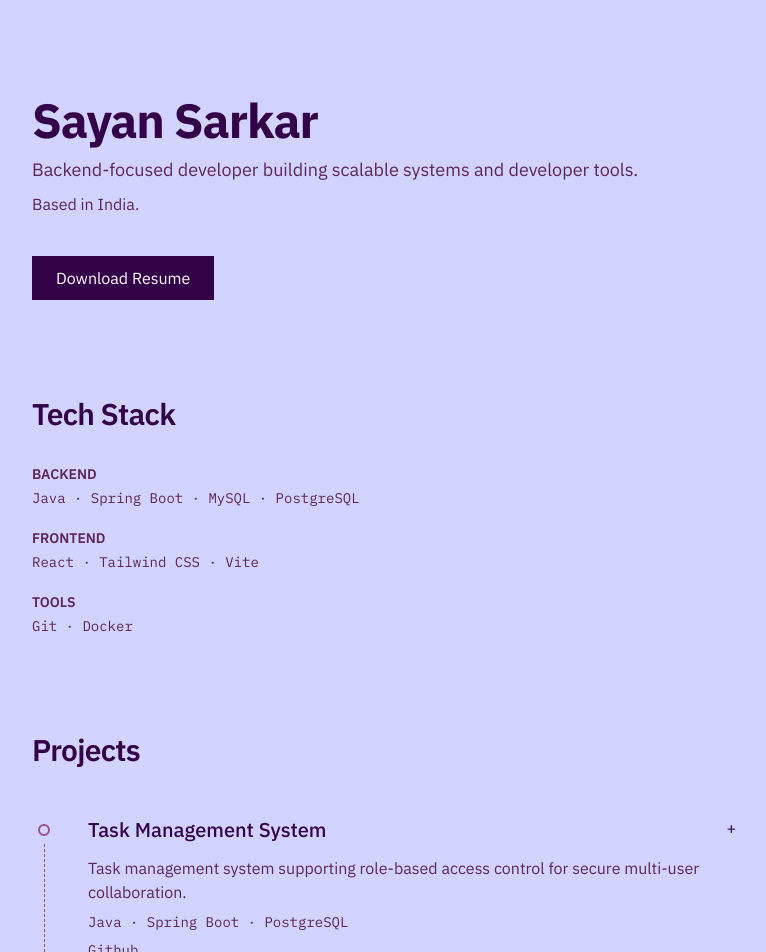
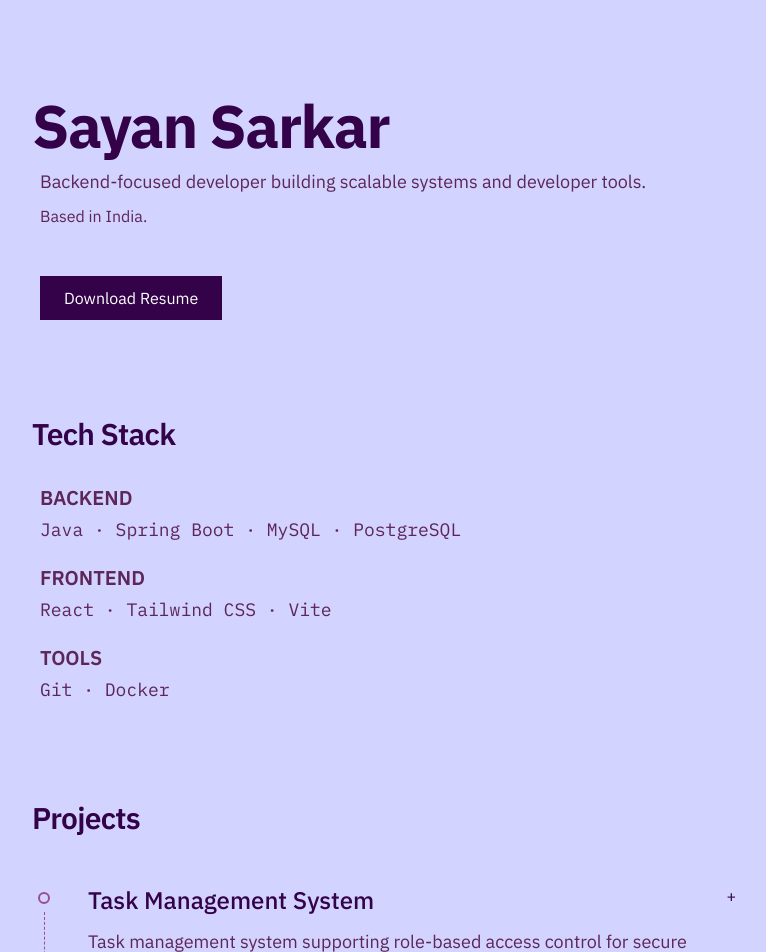
Before and after one commit to Flicko75/my-portfolio, a React (Vite) app: page / in a window 1280 px wide. Shown: the top 952 px of the page, without its empty margins (248-1014 px from the left). Built offline with nearby package versions, Linux system fonts and the light colour scheme.

Commit message:
Font sizes changed

```diff
--- a/src/components/ProjectItem.jsx
+++ b/src/components/ProjectItem.jsx
@@ -13,26 +13,26 @@ const ProjectItem = ({ project, isOpen, onToggle }) => {
             </div>
             <div onClick={onToggle} className="cursor-pointer select-none flex-1 hover:bg-surfaceHover transition-colors px-4 py-4 rounded-2xl">
                 <div className="flex justify-between text-textPrimary">
-                    <h3 className="text-xl font-medium">{project.title}</h3>
+                    <h3 className="text-2xl font-medium">{project.title}</h3>
                     <span>{isOpen ? "-" : "+"}</span>
                 </div>
 
-                <p className="text-textBody mt-3">{project.summary}</p>
+                <p className="text-textBody mt-3 text-lg">{project.summary}</p>
 
-                <p className="text-sm text-textBody mt-2 font-mono">{project.stack.join(" · ")}</p>
+                <p className="text-base text-textBody mt-2 font-mono">{project.stack.join(" · ")}</p>
 
                 <a
                     href={project.github}
                     target="_blank"
                     rel="noopener noreferrer"
-                    className="text-sm text-textBody underline mt-2 inline-block font-mono"
+                    className="text-lg text-textBody underline mt-2 inline-block font-mono"
                     onClick={(e) => e.stopPropagation()}
                 >
                     Github
                 </a>
 
                 {isOpen && (
-                    <div className="mt-6 space-y-6">
+                    <div className="mt-6 space-y-6 text-lg">
                         {project.details.map((section, index) => (
                             <div key={index}>
                                 <p className="font-medium mb-2 text-textPrimary">{section.title}</p>
--- a/src/sections/Hero.jsx
+++ b/src/sections/Hero.jsx
@@ -5,9 +5,9 @@ const Hero = () => {
         <section className="py-24">
             <Container>
                 <div className="space-y-3">
-                    <h1 className="text-5xl font-bold tracking-tight text-textPrimary">Sayan Sarkar</h1>
+                    <h1 className="text-6xl font-bold tracking-tight text-textPrimary">Sayan Sarkar</h1>
 
-                    <div className="max-w-2xl">
+                    <div className="max-w-2xl ml-2">
                         <p className="mt-3 text-lg text-textBody">
                             Backend-focused developer building scalable systems and developer tools.
                         </p>
@@ -21,7 +21,7 @@ const Hero = () => {
                 <a
                     href="/resume.pdf"
                     download
-                    className="inline-block px-6 py-2.5 bg-textPrimary text-white hover:bg-textBody transition-colors mt-10"
+                    className="inline-block px-6 py-2.5 bg-textPrimary text-white hover:bg-textBody transition-colors mt-12 ml-2"
                 >
                     Download Resume
                 </a>
--- a/src/sections/Socials.jsx
+++ b/src/sections/Socials.jsx
@@ -8,7 +8,7 @@ const Socials = () => {
                 <h2 className="text-3xl font-semibold tracking-tight text-textPrimary">
                     Socials
                 </h2>
-                <p className="font-medium text-textBody mt-4 font-mono">
+                <p className="font-medium text-textBody mt-4 ml-2 font-mono">
                     <a
                         href="github.com"
                         target="_blank"
--- a/src/sections/TechStack.jsx
+++ b/src/sections/TechStack.jsx
@@ -9,12 +9,12 @@ const TechStack = () => {
                 Tech Stack
             </h2>
 
-            <div className="space-y-5 mt-8 text-textBody">
+            <div className="space-y-5 mt-8 text-textBody ml-2">
                 {
                     techstack.map(item => (
                         <div key={item.category}>
-                            <div className="font-semibold text-sm mb-1">{item.category}</div>
-                            <div className="text-sm font-mono">{item.technologies.join(" · ")}</div>
+                            <div className="font-semibold text-xl mb-1">{item.category}</div>
+                            <div className="text-lg font-mono">{item.technologies.join(" · ")}</div>
                         </div>
                     ))
                 }
```
